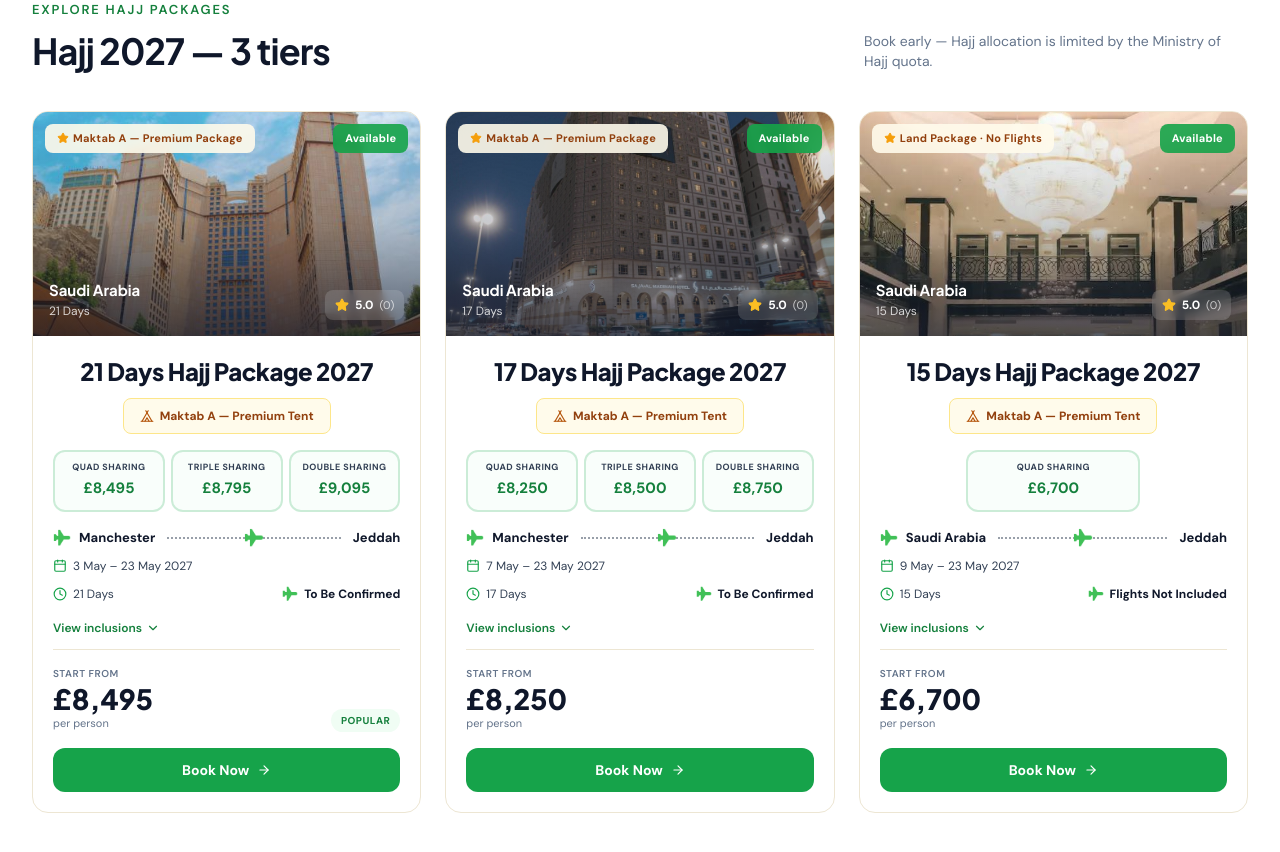
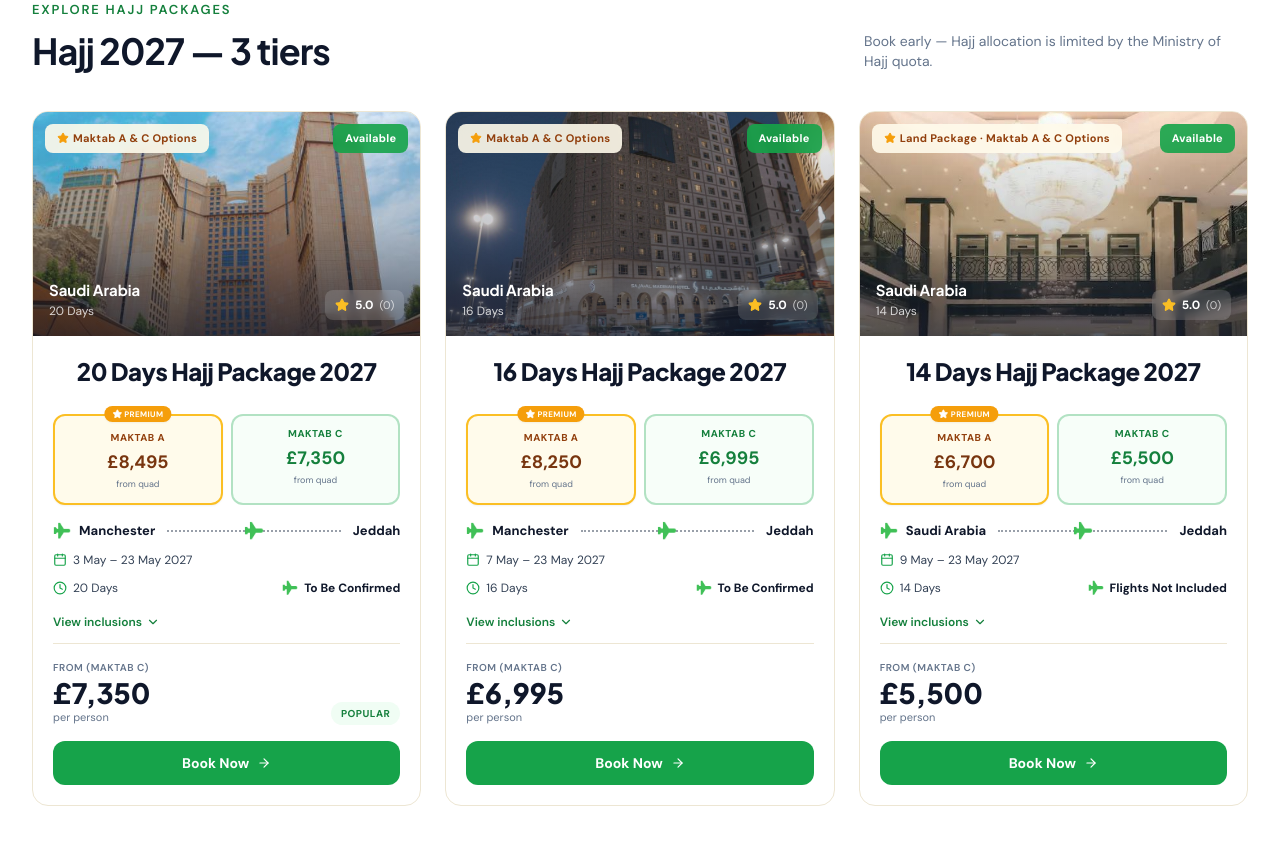
Before and after one commit to AbdullahArshadMeer/EastWestTravels, a Next.js app: page /packages/hajj in a window 1280 px wide. Shown: the part 800-1652 px from the top of the page. Built offline with nearby package versions, Linux system fonts and the light colour scheme.

Commit message:
update the package

```diff
--- a/components/PackageCard.tsx
+++ b/components/PackageCard.tsx
@@ -2,13 +2,12 @@
 import { useState } from "react";
 import Image from "next/image";
 import Link from "next/link";
-import { Calendar, Clock, Star, ChevronDown, ChevronUp, ArrowRight, Tent } from "lucide-react";
+import { Calendar, Clock, Star, ChevronDown, ChevronUp, ArrowRight } from "lucide-react";
 import type { Package } from "@/data/packages";
 
 export default function PackageCard({ pkg }: { pkg: Package }) {
   const [showFeatures, setShowFeatures] = useState(false);
   const detailUrl = `/packages/${pkg.category}/${pkg.id}`;
-  const isHajj = pkg.category === "hajj";
 
   return (
     <div className="group bg-white rounded-2xl border border-cream-200 overflow-hidden hover:shadow-lift transition-all duration-300 flex flex-col">
@@ -51,24 +50,50 @@ export default function PackageCard({ pkg }: { pkg: Package }) {
 
       {/* Content */}
       <div className="p-5 flex-1 flex flex-col">
-        {/* Package name — LARGER for better visibility */}
-        <h3 className="font-display text-[22px] md:text-[24px] font-extrabold text-ink leading-tight mb-3 text-center">
+        {/* Package name — centered, larger */}
+        <h3 className="font-display text-[22px] md:text-[24px] font-extrabold text-ink leading-tight mb-4 text-center">
           {pkg.name}
         </h3>
 
-        {/* Maktab A badge — centered, only for Hajj packages */}
-        {isHajj && (
-          <div className="flex justify-center mb-4">
-            <div className="inline-flex items-center gap-1.5 px-4 py-2 rounded-lg bg-amber-50 border border-amber-200 text-amber-800 text-[12px] font-bold">
-              <Tent className="w-3.5 h-3.5 text-amber-700" />
-              Maktab A — Premium Tent
-            </div>
+        {/* MAKTAB TIERS — Hajj packages with maktabOptions */}
+        {pkg.maktabOptions && pkg.maktabOptions.length > 0 && (
+          <div className={`grid gap-2 mb-4 mt-3 ${pkg.maktabOptions.length === 2 ? "grid-cols-2" : "grid-cols-1"}`}>
+            {pkg.maktabOptions.map((tier, i) => {
+              const isFirst = i === 0; // Maktab A (premium)
+              return (
+                <div
+                  key={i}
+                  className={`relative text-center py-3 px-2 rounded-xl border-2 ${
+                    isFirst
+                      ? "border-amber-400 bg-amber-50 shadow-sm"
+                      : "border-brand-600/30 bg-brand-50/50"
+                  }`}
+                >
+                  {isFirst && (
+                    <div className="absolute -top-2.5 left-1/2 -translate-x-1/2 px-2 py-0.5 rounded-full bg-amber-500 text-white text-[8px] font-bold uppercase tracking-wider flex items-center gap-0.5 whitespace-nowrap shadow-sm">
+                      <Star className="w-2.5 h-2.5 fill-white" />
+                      Premium
+                    </div>
+                  )}
+                  <div className={`text-[10px] font-bold uppercase tracking-wider leading-tight ${
+                    isFirst ? "text-amber-800 mt-1" : "text-brand-700"
+                  }`}>
+                    {tier.label}
+                  </div>
+                  <div className={`text-[18px] font-extrabold mt-1 ${
+                    isFirst ? "text-amber-900" : "text-brand-700"
+                  }`}>
+                    {tier.sharingOptions[0].price}
+                  </div>
+                  <div className="text-[9px] text-ink-muted mt-0.5">from quad</div>
+                </div>
+              );
+            })}
           </div>
         )}
 
-        {/* Sharing options — single line, equal width */}
-       {/* Sharing options — adjusts layout based on count */}
-        {pkg.sharingOptions && pkg.sharingOptions.length > 0 && (
+        {/* SHARING OPTIONS — packages without Maktab (Umrah/Global) */}
+        {!pkg.maktabOptions && pkg.sharingOptions && pkg.sharingOptions.length > 0 && (
           <div className={`mb-4 ${
             pkg.sharingOptions.length === 1
               ? "flex justify-center"
@@ -149,7 +174,9 @@ export default function PackageCard({ pkg }: { pkg: Package }) {
         <div className="mt-auto pt-4 border-t border-cream-200">
           <div className="flex items-end justify-between mb-4">
             <div>
-              <div className="text-[10px] font-semibold text-ink-muted tracking-wider uppercase">Start From</div>
+              <div className="text-[10px] font-semibold text-ink-muted tracking-wider uppercase">
+                {pkg.maktabOptions ? "From (Maktab C)" : "Start From"}
+              </div>
               <div className="font-display text-[28px] font-extrabold text-ink leading-none mt-1">
                 {pkg.startFrom}
               </div>
--- a/components/PackageDetail.tsx
+++ b/components/PackageDetail.tsx
@@ -1,5 +1,3 @@
-"use client";
-import { useState } from "react";
 import Link from "next/link";
 import { Star, Plane, Calendar, Clock, Building2, ChevronRight, MapPin } from "lucide-react";
 import ImageGallery from "./ImageGallery";
@@ -9,23 +7,6 @@ import type { Package } from "@/data/packages";
 
 export default function PackageDetail({ pkg }: { pkg: Package }) {
   const categoryLabel = pkg.category.charAt(0).toUpperCase() + pkg.category.slice(1);
-
-  // Track which Maktab tier customer wants to book (passed to booking form)
-  const [bookingMaktab, setBookingMaktab] = useState(
-    pkg.maktabOptions ? pkg.maktabOptions.length - 1 : 0
-  );
-
-  // For BookingForm: pass package with the selected Maktab pre-filled
-  const currentMaktab = pkg.maktabOptions?.[bookingMaktab];
-  const packageForBooking = currentMaktab
-    ? {
-        ...pkg,
-        sharingOptions: currentMaktab.sharingOptions,
-        hotels: currentMaktab.hotels,
-        startFrom: currentMaktab.sharingOptions[0].price,
-        name: `${pkg.name} (${currentMaktab.label})`,
-      }
-    : pkg;
 
   return (
     <>
@@ -50,8 +31,6 @@ export default function PackageDetail({ pkg }: { pkg: Package }) {
               {pkg.name}
             </h1>
             <div className="h-[3px] w-16 bg-brand-600 rounded-full mt-3 mb-4" />
-
-            {/* Rating */}
             <div className="flex items-center gap-2">
               <div className="flex items-center gap-0.5">
                 {Array.from({ length: pkg.rating }).map((_, i) => (
@@ -61,9 +40,10 @@ export default function PackageDetail({ pkg }: { pkg: Package }) {
               <span className="text-sm text-ink-muted">{pkg.reviews} Customer Reviews</span>
             </div>
           </div>
-
           <div className="text-right">
-            <div className="text-xs font-semibold text-ink-muted uppercase tracking-wider">Start From</div>
+            <div className="text-xs font-semibold text-ink-muted uppercase tracking-wider">
+              {pkg.maktabOptions ? "From (Maktab C)" : "Start From"}
+            </div>
             <div className="font-display text-3xl md:text-4xl font-extrabold text-ink leading-none mt-1">
               {pkg.startFrom}
               {pkg.startFrom !== "On request" && <span className="text-base font-normal text-ink-muted">/Person</span>}
@@ -76,7 +56,6 @@ export default function PackageDetail({ pkg }: { pkg: Package }) {
           <div className="space-y-5 mb-8">
             {pkg.maktabOptions.map((opt, i) => (
               <div key={i} className="bg-white rounded-2xl border-2 border-cream-200 overflow-hidden">
-                {/* Maktab header bar */}
                 <div className="bg-brand-50 border-b border-cream-200 px-5 py-3 flex items-center justify-between flex-wrap gap-2">
                   <div>
                     <div className="font-display text-lg font-bold text-brand-700">{opt.label}</div>
@@ -91,7 +70,6 @@ export default function PackageDetail({ pkg }: { pkg: Package }) {
                   </div>
                 </div>
 
-                {/* Sharing prices */}
                 <div className="grid grid-cols-1 sm:grid-cols-3 gap-3 p-5">
                   {opt.sharingOptions.map((sharing, j) => (
                     <div
@@ -109,7 +87,6 @@ export default function PackageDetail({ pkg }: { pkg: Package }) {
                   ))}
                 </div>
 
-                {/* Hotels for this Maktab */}
                 <div className="px-5 pb-5 pt-1 border-t border-cream-200">
                   <div className="text-[10px] font-semibold tracking-[0.1em] uppercase text-ink-muted mb-2 mt-3">
                     Accommodation
@@ -125,8 +102,6 @@ export default function PackageDetail({ pkg }: { pkg: Package }) {
                     ))}
                   </div>
                 </div>
-
-
               </div>
             ))}
           </div>
@@ -195,7 +170,7 @@ export default function PackageDetail({ pkg }: { pkg: Package }) {
           </div>
         )}
 
-        {/* Itinerary section (multi-stop Hajj packages) */}
+        {/* Itinerary */}
         {pkg.itinerary && pkg.itinerary.length > 0 && (
           <div className="bg-white rounded-2xl border border-cream-200 p-5 md:p-6 mb-6">
             <h3 className="font-display text-base font-bold text-ink mb-4 flex items-center gap-2">
@@ -204,10 +179,7 @@ export default function PackageDetail({ pkg }: { pkg: Package }) {
             </h3>
             <div className="grid sm:grid-cols-2 lg:grid-cols-3 gap-3">
               {pkg.itinerary.map((day, i) => (
-                <div
-                  key={i}
-                  className="flex items-start gap-3 p-3 rounded-xl bg-cream-50 border border-cream-200"
-                >
+                <div key={i} className="flex items-start gap-3 p-3 rounded-xl bg-cream-50 border border-cream-200">
                   <div className="flex-shrink-0 w-7 h-7 rounded-full bg-brand-600 text-white flex items-center justify-center text-xs font-bold">
                     {i + 1}
                   </div>
@@ -230,16 +202,15 @@ export default function PackageDetail({ pkg }: { pkg: Package }) {
         )}
 
         {/* Gallery + Booking Form */}
-        <div id="booking-form-section" className="grid lg:grid-cols-5 gap-8 mb-12 scroll-mt-24">
+        <div className="grid lg:grid-cols-5 gap-8 mb-12">
           <div className="lg:col-span-3">
             <ImageGallery images={pkg.gallery} alt={pkg.name} />
           </div>
           <div className="lg:col-span-2">
-            <BookingForm pkg={packageForBooking} />
+            <BookingForm pkg={pkg} />
           </div>
         </div>
 
-        {/* Tabs */}
         <PackageTabs pkg={pkg} />
       </div>
     </>
--- a/data/packages.ts
+++ b/data/packages.ts
@@ -40,8 +40,8 @@ export type Package = {
 
 export const hajjPackages: Package[] = [
   {
-    id: "hajj-2027-21-days",
-    name: "21 Days Hajj Package 2027",
+    id: "hajj-2027-20-days",
+    name: "20 Days Hajj Package 2027",
     category: "hajj",
     country: "Saudi Arabia",
     image: "/images/anjum1.jpg",
@@ -53,14 +53,18 @@ export const hajjPackages: Package[] = [
       "/images/saja7.jpg",
       "/images/saja8.jpg",
     ],
-    durationDays: 21,
+    durationDays: 20,
     departFrom: "Manchester",
     arriveTo: "Jeddah",
     dateRange: "3 May – 23 May 2027",
     airline: "To Be Confirmed",
     rating: 5,
     reviews: 0,
-    startFrom: "£8,495",
+    startFrom: "£7,350",
+    maktabOptions: [
+      {
+        label: "Maktab A",
+        description: "Premium tent in Mina — closest to Jamarat",
         sharingOptions: [
           { label: "Quad Sharing", price: "£8,495" },
           { label: "Triple Sharing", price: "£8,795" },
@@ -72,9 +76,26 @@ export const hajjPackages: Package[] = [
           { city: "Mina", name: "Maktab A — Premium Tent", stars: 5, meal: "Half Board" },
           { city: "Makkah", name: "Saja Hotel", stars: 5, meal: "Half Board" },
         ],
+      },
+      {
+        label: "Maktab C",
+        description: "Standard tent in Mina — excellent value",
+        sharingOptions: [
+          { label: "Quad Sharing", price: "£7,350" },
+          { label: "Triple Sharing", price: "£7,650" },
+          { label: "Double Sharing", price: "£7,950" },
+        ],
+        hotels: [
+          { city: "Madinah", name: "Anjum Hotel", stars: 5, meal: "Half Board" },
+          { city: "Azizia", name: "Azizia Apartments", stars: 4, meal: "Half Board" },
+          { city: "Mina", name: "Maktab C — Standard Tent", stars: 4, meal: "Half Board" },
+          { city: "Makkah", name: "Saja Hotel", stars: 5, meal: "Half Board" },
+        ],
+      },
+    ],
     features: [
       "Return flights from Manchester",
-      "Maktab A — Premium tent in Mina (closest to Jamarat)",
+      "Choice of Maktab A or Maktab C",
       "Anjum Hotel Madinah & Saja Hotel Makkah",
       "Azizia accommodation included",
       "Half board meals",
@@ -82,10 +103,10 @@ export const hajjPackages: Package[] = [
       "All ground transfers",
       "Experienced guide & group leader",
     ],
-    badge: "Maktab A — Premium Package",
+    badge: "Maktab A & C Options",
     available: true,
     popular: true,
-    description: "Our flagship 21-day Hajj package with premium 5-star accommodation at Anjum Hotel Madinah and Saja Hotel Makkah. Maktab A premium tent in Mina ensures the closest access to Jamarat. Designed for pilgrims who want comfort and proximity to Haram throughout their sacred journey.",
+    description: "Our flagship 20-day Hajj package with premium 5-star accommodation at Anjum Hotel Madinah and Saja Hotel Makkah. Choose between Maktab A (premium tent) or Maktab C (excellent value) for your Mina accommodation. Designed for pilgrims who want comfort and proximity to Haram throughout their sacred journey.",
     transport: "Private air-conditioned coaches for all transfers. Inter-city travel between Madinah, Azizia, Mina, and Makkah. Dedicated transport to all Hajj ritual sites including Arafat and Muzdalifah.",
     itinerary: [
       { date: "3–10 May", location: "Anjum Hotel, Madinah" },
@@ -99,8 +120,8 @@ export const hajjPackages: Package[] = [
   },
 
   {
-    id: "hajj-2027-17-days",
-    name: "17 Days Hajj Package 2027",
+    id: "hajj-2027-16-days",
+    name: "16 Days Hajj Package 2027",
     category: "hajj",
     country: "Saudi Arabia",
     image: "/images/saja1.jpg",
@@ -112,14 +133,18 @@ export const hajjPackages: Package[] = [
       "/images/saja7.jpg",
       "/images/saja8.jpg",
     ],
-    durationDays: 17,
+    durationDays: 16,
     departFrom: "Manchester",
     arriveTo: "Jeddah",
     dateRange: "7 May – 23 May 2027",
     airline: "To Be Confirmed",
     rating: 5,
     reviews: 0,
-    startFrom: "£8,250",
+    startFrom: "£6,995",
+    maktabOptions: [
+      {
+        label: "Maktab A",
+        description: "Premium tent in Mina — closest to Jamarat",
         sharingOptions: [
           { label: "Quad Sharing", price: "£8,250" },
           { label: "Triple Sharing", price: "£8,500" },
@@ -131,34 +156,51 @@ export const hajjPackages: Package[] = [
           { city: "Mina", name: "Maktab A — Premium Tent", stars: 5, meal: "Half Board" },
           { city: "Makkah", name: "Saja Hotel", stars: 5, meal: "Half Board" },
         ],
+      },
+      {
+        label: "Maktab C",
+        description: "Standard tent in Mina — excellent value",
+        sharingOptions: [
+          { label: "Quad Sharing", price: "£6,995" },
+          { label: "Triple Sharing", price: "£7,245" },
+          { label: "Double Sharing", price: "£7,495" },
+        ],
+        hotels: [
+          { city: "Madinah", name: "Anjum Hotel", stars: 5, meal: "Half Board" },
+          { city: "Azizia", name: "Azizia Apartments", stars: 4, meal: "Half Board" },
+          { city: "Mina", name: "Maktab C — Standard Tent", stars: 4, meal: "Half Board" },
+          { city: "Makkah", name: "Saja Hotel", stars: 5, meal: "Half Board" },
+        ],
+      },
+    ],
     features: [
       "Return flights from Manchester",
-      "Maktab A — Premium tent in Mina (closest to Jamarat)",
+      "Choice of Maktab A or Maktab C",
       "Anjum Hotel Madinah & Saja Hotel Makkah",
       "Azizia accommodation included",
       "Half board meals",
       "Visa processing",
       "All ground transfers",
-      "Shorter trip — 17 days total",
+      "Shorter trip — 16 days total",
     ],
-    badge: "Maktab A — Premium Package",
+    badge: "Maktab A & C Options",
     available: true,
-    description: "A 17-day Hajj package with the same premium Anjum and Saja hotels as our 21-day option. Maktab A premium tent in Mina ensures the closest access to Jamarat. Ideal for pilgrims with limited time who don't want to compromise on hotel quality.",
+    description: "A 16-day Hajj package with the same premium Anjum and Saja hotels as our 20-day option. Choose between Maktab A or Maktab C for Mina. Ideal for pilgrims with limited time who don't want to compromise on hotel quality.",
     transport: "Private air-conditioned coaches for all transfers. Inter-city travel between Madinah, Azizia, Mina, and Makkah. Dedicated transport to all Hajj ritual sites.",
     itinerary: [
       { date: "7–10 May", location: "Anjum Hotel, Madinah" },
       { date: "10–13 May", location: "Azizia Apartments" },
       { date: "13–18 May", location: "Mina (Hajj rituals)" },
       { date: "18–20 May", location: "Azizia Apartments" },
-      { date: "20–23 May", location: "Saja Al Madinah, Madinah" },
+      { date: "20–23 May", location: "Saja Hotel, Makkah" },
     ],
     ziyarahMakkah: ["Jabal al-Nour (Cave of Hira)", "Jabal Thawr", "Masjid al-Jinn", "Hudaibiyah", "Mina, Arafat & Muzdalifah"],
     ziyarahMadinah: ["Masjid al-Quba", "Masjid al-Qiblatayn", "Mount Uhud & Martyrs Cemetery", "Seven Mosques"],
   },
 
   {
-    id: "hajj-2027-15-days",
-    name: "15 Days Hajj Package 2027",
+    id: "hajj-2027-14-days",
+    name: "14 Days Hajj Package 2027",
     category: "hajj",
     country: "Saudi Arabia",
     image: "/images/saja3.jpg",
@@ -170,25 +212,47 @@ export const hajjPackages: Package[] = [
       "/images/kaaba.webp",
       "/images/madinah.webp",
     ],
-    durationDays: 15,
+    durationDays: 14,
     departFrom: "Saudi Arabia",
     arriveTo: "Jeddah",
     dateRange: "9 May – 23 May 2027",
     airline: "Flights Not Included",
     rating: 5,
     reviews: 0,
-    startFrom: "£6,700",
+    startFrom: "£5,500",
+    maktabOptions: [
+      {
+        label: "Maktab A",
+        description: "Premium tent in Mina — closest to Jamarat",
         sharingOptions: [
           { label: "Quad Sharing", price: "£6,700" },
+          { label: "Triple Sharing", price: "£7,150" },
+          { label: "Double Sharing", price: "£7,600" },
         ],
         hotels: [
           { city: "Azizia", name: "Azizia Apartments", stars: 4, meal: "Half Board" },
           { city: "Mina", name: "Maktab A — Premium Tent", stars: 5, meal: "Half Board" },
-      { city: "Madinah", name: "Saja Al Madinah", stars: 5, meal: "Half Board" },
+          { city: "Makkah", name: "Saja Hotel", stars: 5, meal: "Half Board" },
+        ],
+      },
+      {
+        label: "Maktab C",
+        description: "Standard tent in Mina — excellent value",
+        sharingOptions: [
+          { label: "Quad Sharing", price: "£5,500" },
+          { label: "Triple Sharing", price: "£5,950" },
+          { label: "Double Sharing", price: "£6,400" },
+        ],
+        hotels: [
+          { city: "Azizia", name: "Azizia Apartments", stars: 4, meal: "Half Board" },
+          { city: "Mina", name: "Maktab C — Standard Tent", stars: 4, meal: "Half Board" },
+          { city: "Makkah", name: "Saja Hotel", stars: 5, meal: "Half Board" },
+        ],
+      },
     ],
     features: [
       "⚠ Flights NOT included — land package only",
-      "Maktab A — Premium tent in Mina (closest to Jamarat)",
+      "Choice of Maktab A or Maktab C",
       "Saja Hotel Makkah (5-star)",
       "Azizia accommodation included",
       "Half board meals",
@@ -196,15 +260,15 @@ export const hajjPackages: Package[] = [
       "All ground transfers in Saudi Arabia",
       "Experienced guide & group leader",
     ],
-    badge: "Land Package · No Flights",
+    badge: "Land Package · Maktab A & C Options",
     available: true,
-    description: "Our land-only 15-day Hajj package — perfect for pilgrims who prefer to arrange their own flights or are travelling from outside the UK. The package starts on arrival in Jeddah and includes all accommodation (Azizia, Maktab A in Mina, Saja Hotel Makkah), meals, transfers, and Hajj rituals. Flights are NOT included.",
+    description: "Our land-only 14-day Hajj package — perfect for pilgrims who prefer to arrange their own flights or are travelling from outside the UK. Choose between Maktab A (premium tent) or Maktab C (excellent value) for Mina. Package starts on arrival in Jeddah and includes all accommodation (Azizia, Mina tent, Saja Hotel Makkah), meals, transfers, and Hajj rituals. Flights are NOT included.",
     transport: "All ground transport within Saudi Arabia included — airport pickup from Jeddah, transfers to Azizia, Mina, and Makkah. Dedicated transport to all Hajj ritual sites including Arafat and Muzdalifah. Flights to Jeddah must be arranged separately.",
     itinerary: [
       { date: "9–13 May", location: "Azizia Apartments" },
       { date: "13–18 May", location: "Mina (Hajj rituals)" },
       { date: "18–20 May", location: "Azizia Apartments" },
-      { date: "20–23 May", location: "Saja al Madinah, Madinah" },
+      { date: "20–23 May", location: "Saja Hotel, Makkah" },
     ],
     ziyarahMakkah: ["Jabal al-Nour (Cave of Hira)", "Jabal Thawr", "Masjid al-Jinn", "Hudaibiyah", "Mina, Arafat & Muzdalifah", "Exhibition of the Two Holy Mosques"],
     ziyarahMadinah: [],
```
Lines whose indentation alone changed are shown as unchanged.
